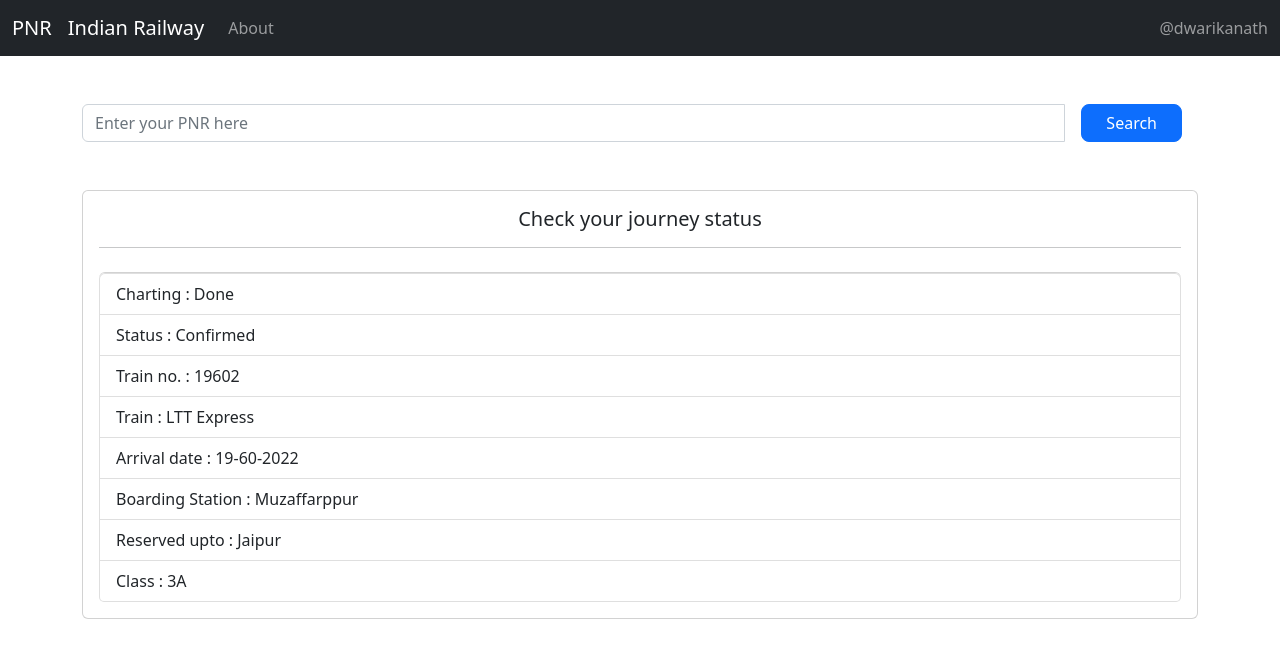
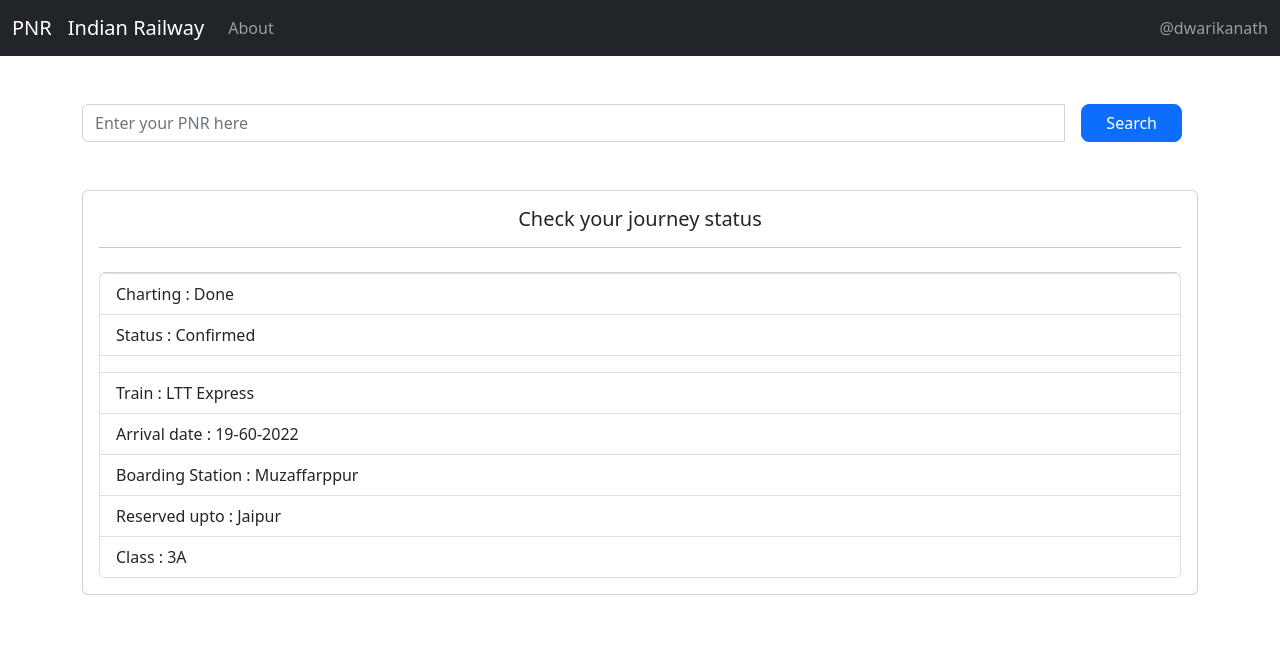
Before and after one commit to Dwarikanath1502/Check_PNR_status, a React (Create React App) app: page / in a window 1280 px wide. Shown: the top 658 px of the page. Built offline with nearby package versions, Linux system fonts and the light colour scheme.

Commit message:
fetching data from api

```diff
--- a/src/components/Home.js
+++ b/src/components/Home.js
@@ -1,14 +1,15 @@
-import React, {useState ,useContext } from 'react'
+import React, { useState, useContext } from 'react'
 import { Container, Card, CardTitle, ListGroupItem, ListGroup, Button, Input, InputGroup } from 'reactstrap'
 import { PnrContext } from '../context/Context'
 import Axios from 'axios'
 
 const Home = () => {
 
-const [details, setDetails] = useState({})
+  const [data, setData] = useState({})
 
   const context = useContext(PnrContext)
   const url = `https://pnr-status-indian-railway.p.rapidapi.com/rail/${context.pnr}`
+
   const errorMessage = async () => {
     if (context.pnr === '') {
       return alert("Enter your PNR!")
@@ -19,8 +20,12 @@
           'X-RapidAPI-Host': 'pnr-status-indian-railway.p.rapidapi.com'
         }
       })
-      .then(res => console.log(res.data))
-      .catch(err => console.log(err))
+        .then(res => {
+          setData(res.data)
+          console.log(res.data)
+        })
+      setData('')
+        .catch(err => console.log(err))
     }
   }
 
@@ -62,7 +67,7 @@
             Status : Confirmed
           </ListGroupItem>
           <ListGroupItem>
-            Train no. : 19602
+            {/* Train no. : {data.journeyDetails?.trainNumber} */}
           </ListGroupItem>
           <ListGroupItem>
             Train  : LTT Express
```
